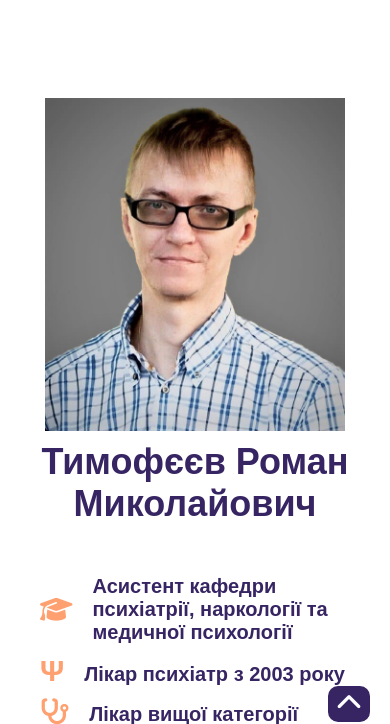
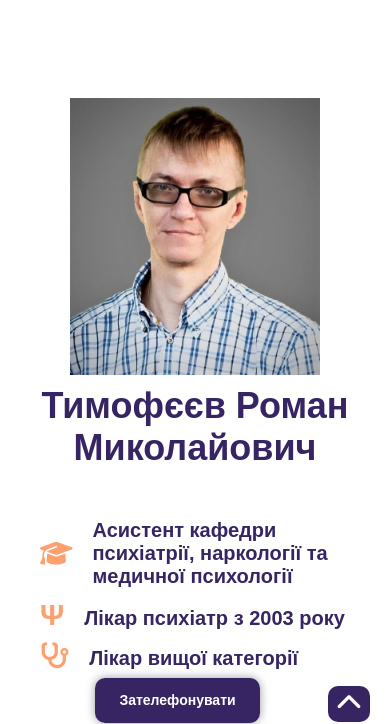
Before and after one commit to aquamarinewave/test.dr, a PHP site: page / in a window 390 px wide. Shown: the part 102-826 px from the top of the page. Run offline with PHP 8.4, Linux system fonts and the light colour scheme; some libraries are stand-ins or nearby versions.

Commit message:
Update style.css

```diff
--- a/style.css
+++ b/style.css
@@ -952,6 +952,9 @@
         padding-right: 0;
     }
 
+     .photo img {
+        width: 250px;
+    }
 
 }
 
@@ -1036,4 +1039,8 @@
         padding-right: 0;
     }
 
+     .photo img {
+        width: 250px;
+    }
+
 }
```
